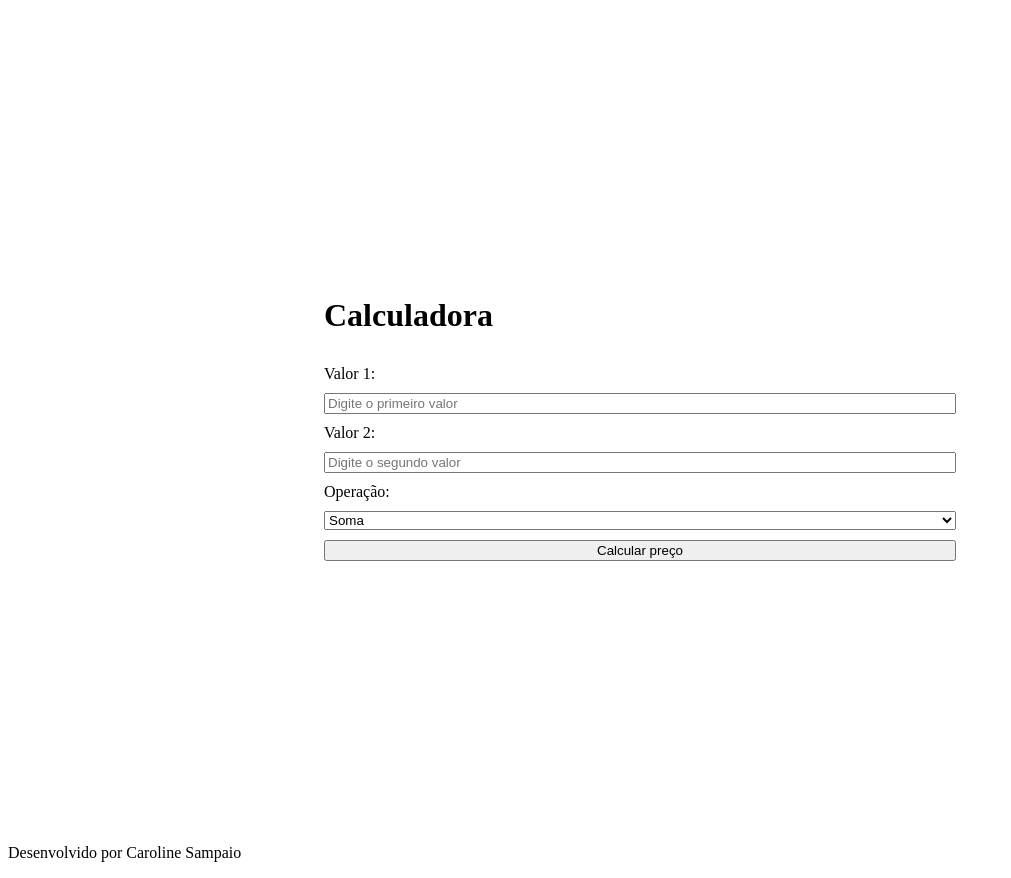
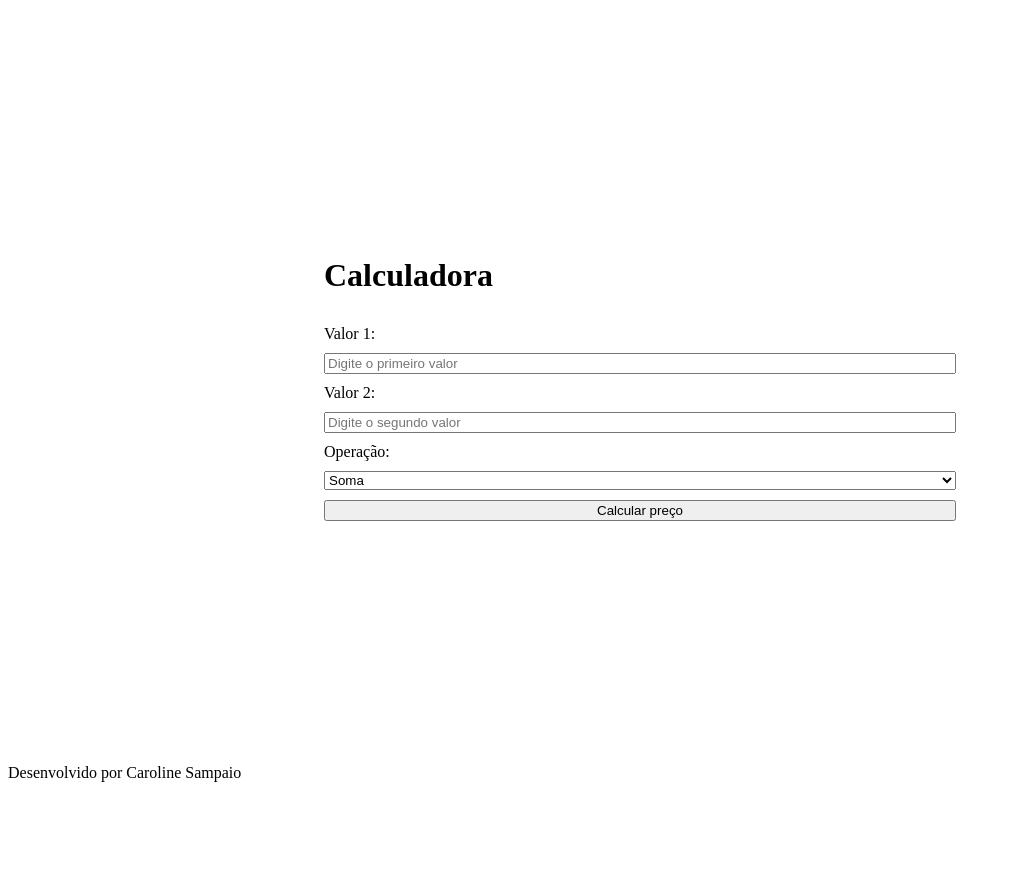
Before and after one commit to DEVinZucchetti/introducao-php-php-nao-esta-morto, a PHP site: the page made by Caroline Sampaio/pages/calculadora.php in a window 1280 px wide. Shown: the whole page, without its empty margins (0-1011 px from the left). After the commit the page ends 782 px from the top, so only its background shows below. Run offline with PHP 8.4, Linux system fonts and the light colour scheme.

Commit message:
style: ajuste altura da página para acomodar footer

```diff
--- a/Caroline Sampaio/pages/calculadora.php
+++ b/Caroline Sampaio/pages/calculadora.php
@@ -9,7 +9,7 @@
         .container {
             margin: 0 auto;
             width: 50%;
-        height: 100vh;
+            height: 90vh;
 
             display: flex;
             flex-direction: column;
--- a/Caroline Sampaio/pages/lanchonete.php
+++ b/Caroline Sampaio/pages/lanchonete.php
@@ -9,7 +9,7 @@
     .container {
         margin: 0 auto;
         width: 50%;
-      height: 100vh;
+        height: 90vh;
 
         display: flex;
         flex-direction: column;
```
Lines whose indentation alone changed are shown as unchanged.
